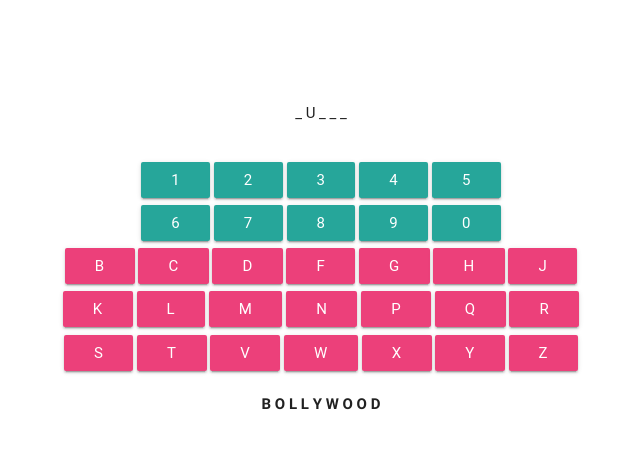
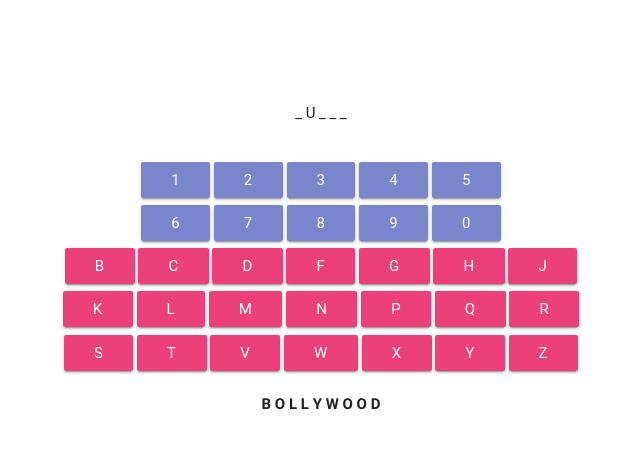
Before and after one commit to jainaman224/deploy, a Django app: page /bollywood/ in a window 1280 px wide. Shown: the top 449 px of the page, without its empty margins (287-927 px from the left). Run offline with Django 3.2, Linux system fonts and the light colour scheme; some libraries are stand-ins or nearby versions; some web fonts are replaced.

Commit message:
a replaced by button

```diff
--- a/games/static/bollywood.css
+++ b/games/static/bollywood.css
@@ -10,6 +10,10 @@
 	text-align: center;
 }
 
+.btn1{
+	background-color: #7986cb;
+}
+
 .btn2{
 	background-color: #ec407a;
 }
--- a/games/templates/games/bollywood.html
+++ b/games/templates/games/bollywood.html
@@ -10,38 +10,38 @@
 <p id="a"></p><br>
 <div id="gorey">
 	<div id="aman">
-		<a id="1" class="vicky waves-effect btn waves-light btn1" onclick="aman('1','1')" autocomplete='off'>1</a>
-		<a id="2" class="vicky waves-effect btn waves-light btn1" onclick="aman('2','2')" autocomplete='off'>2</a>
-		<a id="3" class="vicky waves-effect btn waves-light btn1" onclick="aman('3','3')" autocomplete='off'>3</a>
-		<a id="4" class="vicky waves-effect btn waves-light btn1" onclick="aman('4','4')" autocomplete='off'>4</a>
-		<a id="5" class="vicky waves-effect btn waves-light btn1" onclick="aman('5','5')" autocomplete='off'>5</a><br>
-		<a id="6" class="vicky waves-effect btn waves-light btn1" onclick="aman('6','6')" autocomplete='off'>6</a>
-		<a id="7" class="vicky waves-effect btn waves-light btn1" onclick="aman('7','7')" autocomplete='off'>7</a>
-		<a id="8" class="vicky waves-effect btn waves-light btn1" onclick="aman('8','8')" autocomplete='off'>8</a>
-		<a id="9" class="vicky waves-effect btn waves-light btn1" onclick="aman('9','9')" autocomplete='off'>9</a>
-		<a id="0" class="vicky waves-effect btn waves-light btn1" onclick="aman('0','0')" autocomplete='off'>0</a><br>
+		<button id="1" class="vicky waves-effect btn waves-light btn1" onclick="aman('1','1')" autocomplete='off'>1</button>
+		<button id="2" class="vicky waves-effect btn waves-light btn1" onclick="aman('2','2')" autocomplete='off'>2</button>
+		<button id="3" class="vicky waves-effect btn waves-light btn1" onclick="aman('3','3')" autocomplete='off'>3</button>
+		<button id="4" class="vicky waves-effect btn waves-light btn1" onclick="aman('4','4')" autocomplete='off'>4</button>
+		<button id="5" class="vicky waves-effect btn waves-light btn1" onclick="aman('5','5')" autocomplete='off'>5</button><br>
+		<button id="6" class="vicky waves-effect btn waves-light btn1" onclick="aman('6','6')" autocomplete='off'>6</button>
+		<button id="7" class="vicky waves-effect btn waves-light btn1" onclick="aman('7','7')" autocomplete='off'>7</button>
+		<button id="8" class="vicky waves-effect btn waves-light btn1" onclick="aman('8','8')" autocomplete='off'>8</button>
+		<button id="9" class="vicky waves-effect btn waves-light btn1" onclick="aman('9','9')" autocomplete='off'>9</button>
+		<button id="0" class="vicky waves-effect btn waves-light btn1" onclick="aman('0','0')" autocomplete='off'>0</button><br>
 	</div>
-	<a id="B" class="vicky waves-effect btn waves-light btn2" onclick="aman('B','B')" autocomplete='off'>B</a>
-	<a id="C" class="vicky waves-effect btn waves-light btn2" onclick="aman('C','C')" autocomplete='off'>C</a>
-	<a id="D" class="vicky waves-effect btn waves-light btn2" onclick="aman('D','D')" autocomplete='off'>D</a>
-	<a id="F" class="vicky waves-effect btn waves-light btn2" onclick="aman('F','F')" autocomplete='off'>F</a>
-	<a id="G" class="vicky waves-effect btn waves-light btn2" onclick="aman('G','G')" autocomplete='off'>G</a>
-	<a id="H" class="vicky waves-effect btn waves-light btn2" onclick="aman('H','H')" autocomplete='off'>H</a>
-	<a id="J" class="vicky waves-effect btn waves-light btn2" onclick="aman('J','J')" autocomplete='off'>J</a><br>
-	<a id="K" class="vicky waves-effect btn waves-light btn2" onclick="aman('K','K')" autocomplete='off'>K</a>
-	<a id="L" class="vicky waves-effect btn waves-light btn2" onclick="aman('L','L')" autocomplete='off'>L</a>
-	<a id="M" class="vicky waves-effect btn waves-light btn2" onclick="aman('M','M')" autocomplete='off'>M</a>
-	<a id="N" class="vicky waves-effect btn waves-light btn2" onclick="aman('N','N')" autocomplete='off'>N</a>
-	<a id="P" class="vicky waves-effect btn waves-light btn2" onclick="aman('P','P')" autocomplete='off'>P</a>
-	<a id="Q" class="vicky waves-effect btn waves-light btn2" onclick="aman('Q','Q')" autocomplete='off'>Q</a>
-	<a id="R" class="vicky waves-effect btn waves-light btn2" onclick="aman('R','R')" autocomplete='off'>R</a><br>
-	<a id="S" class="vicky waves-effect btn waves-light btn2" onclick="aman('S','S')" autocomplete='off'>S</a>
-	<a id="T" class="vicky waves-effect btn waves-light btn2" onclick="aman('T','T')" autocomplete='off'>T</a>
-	<a id="V" class="vicky waves-effect btn waves-light btn2" onclick="aman('V','V')" autocomplete='off'>V</a>
-	<a id="W" class="vicky waves-effect btn waves-light btn2" onclick="aman('W','W')" autocomplete='off'>W</a>
-	<a id="X" class="vicky waves-effect btn waves-light btn2" onclick="aman('X','X')" autocomplete='off'>X</a>
-	<a id="Y" class="vicky waves-effect btn waves-light btn2" onclick="aman('Y','Y')" autocomplete='off'>Y</a>
-	<a id="Z" class="vicky waves-effect btn waves-light btn2" onclick="aman('Z','Z')" autocomplete='off'>Z</a><br>
+	<button id="B" class="vicky waves-effect btn waves-light btn2" onclick="aman('B','B')" autocomplete='off'>B</button>
+	<button id="C" class="vicky waves-effect btn waves-light btn2" onclick="aman('C','C')" autocomplete='off'>C</button>
+	<button id="D" class="vicky waves-effect btn waves-light btn2" onclick="aman('D','D')" autocomplete='off'>D</button>
+	<button id="F" class="vicky waves-effect btn waves-light btn2" onclick="aman('F','F')" autocomplete='off'>F</button>
+	<button id="G" class="vicky waves-effect btn waves-light btn2" onclick="aman('G','G')" autocomplete='off'>G</button>
+	<button id="H" class="vicky waves-effect btn waves-light btn2" onclick="aman('H','H')" autocomplete='off'>H</button>
+	<button id="J" class="vicky waves-effect btn waves-light btn2" onclick="aman('J','J')" autocomplete='off'>J</button><br>
+	<button id="K" class="vicky waves-effect btn waves-light btn2" onclick="aman('K','K')" autocomplete='off'>K</button>
+	<button id="L" class="vicky waves-effect btn waves-light btn2" onclick="aman('L','L')" autocomplete='off'>L</button>
+	<button id="M" class="vicky waves-effect btn waves-light btn2" onclick="aman('M','M')" autocomplete='off'>M</button>
+	<button id="N" class="vicky waves-effect btn waves-light btn2" onclick="aman('N','N')" autocomplete='off'>N</button>
+	<button id="P" class="vicky waves-effect btn waves-light btn2" onclick="aman('P','P')" autocomplete='off'>P</button>
+	<button id="Q" class="vicky waves-effect btn waves-light btn2" onclick="aman('Q','Q')" autocomplete='off'>Q</button>
+	<button id="R" class="vicky waves-effect btn waves-light btn2" onclick="aman('R','R')" autocomplete='off'>R</button><br>
+	<button id="S" class="vicky waves-effect btn waves-light btn2" onclick="aman('S','S')" autocomplete='off'>S</button>
+	<button id="T" class="vicky waves-effect btn waves-light btn2" onclick="aman('T','T')" autocomplete='off'>T</button>
+	<button id="V" class="vicky waves-effect btn waves-light btn2" onclick="aman('V','V')" autocomplete='off'>V</button>
+	<button id="W" class="vicky waves-effect btn waves-light btn2" onclick="aman('W','W')" autocomplete='off'>W</button>
+	<button id="X" class="vicky waves-effect btn waves-light btn2" onclick="aman('X','X')" autocomplete='off'>X</button>
+	<button id="Y" class="vicky waves-effect btn waves-light btn2" onclick="aman('Y','Y')" autocomplete='off'>Y</button>
+	<button id="Z" class="vicky waves-effect btn waves-light btn2" onclick="aman('Z','Z')" autocomplete='off'>Z</button><br>
 </div>
 <p id="b"></p>
 <p><b><mark id="c"></mark></b><b id="d"></b></p>
```
